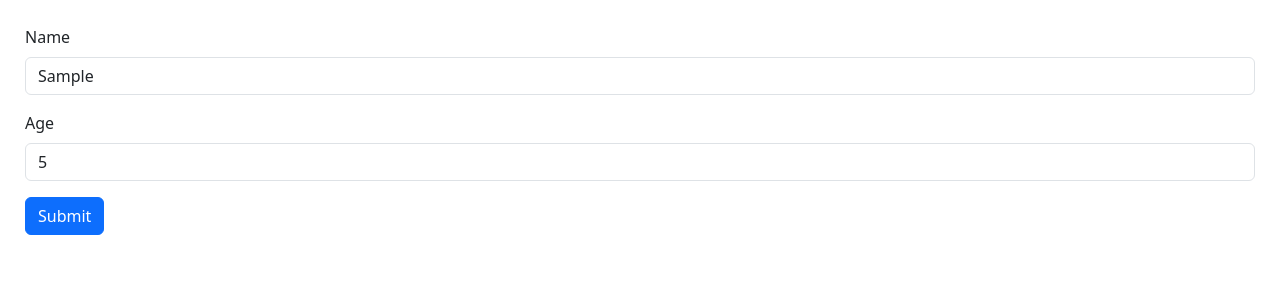
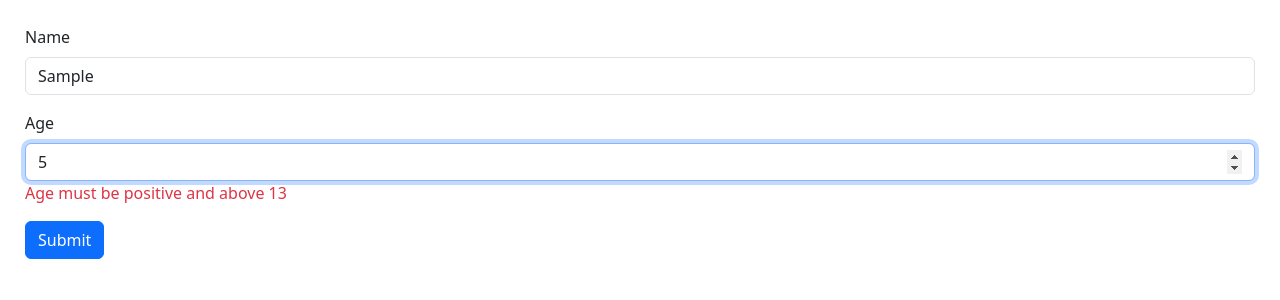
Before and after one commit to MdJiyaulHaq/react-app, a React app: page / in a window 1280 px wide. Both pictures are taken after typing "Sample", "5" into the empty fields and a click on the button "Submit". Shown: the top 300 px of the page. Built offline with nearby package versions, Linux system fonts and the light colour scheme; the HTML template or start-up script is replaced by a standard one.

Commit message:
form validation using react-hook-form

```diff
--- a/src/components/Form.tsx
+++ b/src/components/Form.tsx
@@ -1,7 +1,14 @@
 import { useForm, type FieldValues } from "react-hook-form";
-
+interface FormData {
+  name: string;
+  age: number;
+}
 const Form = () => {
-  const { register, handleSubmit } = useForm();
+  const {
+    register,
+    handleSubmit,
+    formState: { errors },
+  } = useForm<FormData>();
   const onSubmit = (data: FieldValues) => {
     console.log(data);
   };
@@ -13,22 +20,37 @@ const Form = () => {
           Name
         </label>
         <input
-          {...register("name")}
+          {...register("name", { required: true, minLength: 2 })}
           id="name"
           type="text"
           className="form-control"
         />
+        {errors.name?.type === "required" && (
+          <p className="text-danger">Name cannot be empty</p>
+        )}
+        {errors.name?.type === "minLength" && (
+          <p className="text-danger">Name should be atleast 2 characters</p>
+        )}
       </div>
       <div className="mb-3">
         <label htmlFor="age" className="form-label">
           Age
         </label>
         <input
-          {...register("age")}
+          {...register("age", { required: true, min: 13, max: 123 })}
           id="age"
           type="number"
           className="form-control"
         />
+        {errors.age?.type === "required" && (
+          <p className="text-danger">Age is required</p>
+        )}
+        {errors.age?.type === "min" && (
+          <p className="text-danger">Age must be positive and above 13</p>
+        )}
+        {errors.age?.type === "max" && (
+          <p className="text-danger">Age cannot exceed 123</p>
+        )}
       </div>
       <button className="btn btn-primary" type="submit">
         Submit
```
